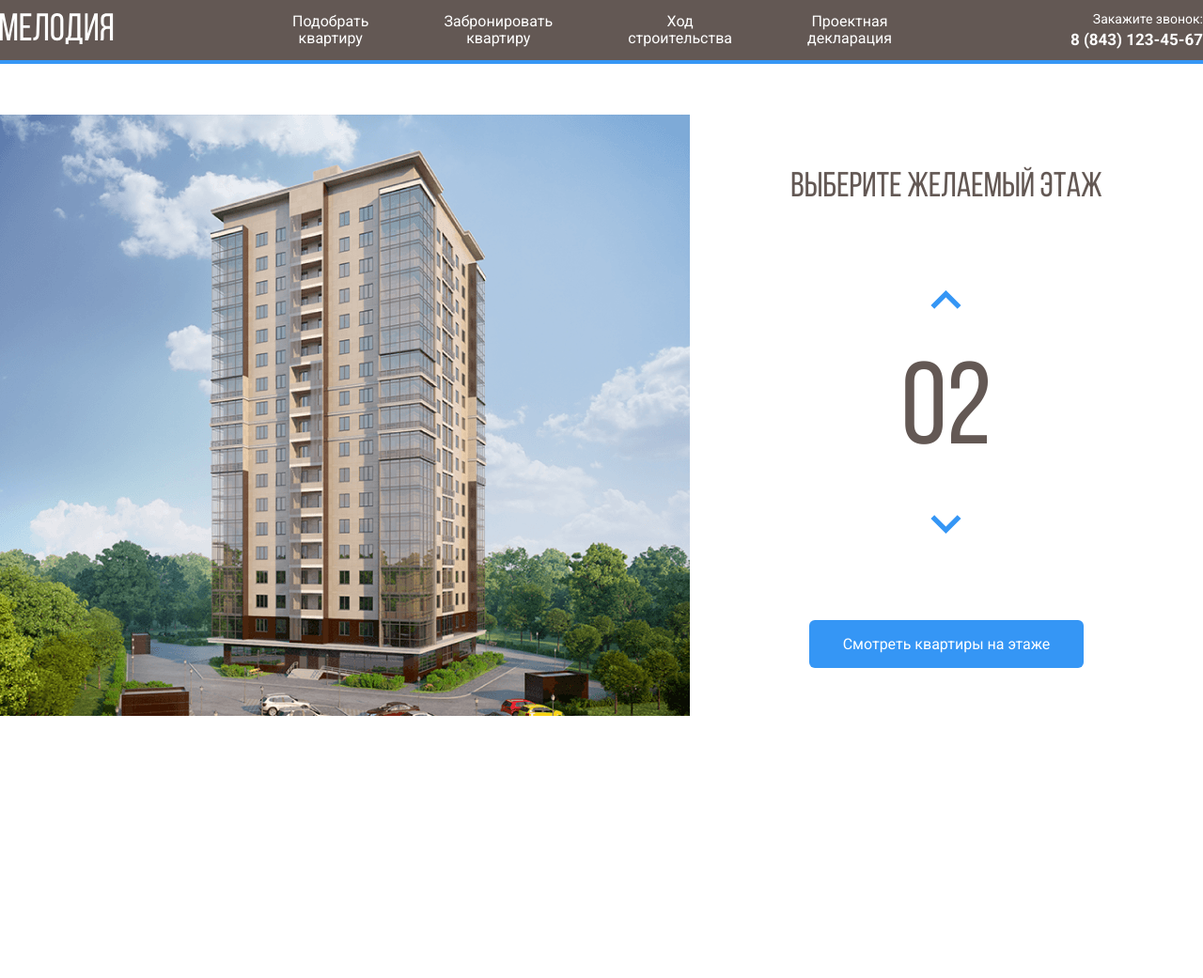
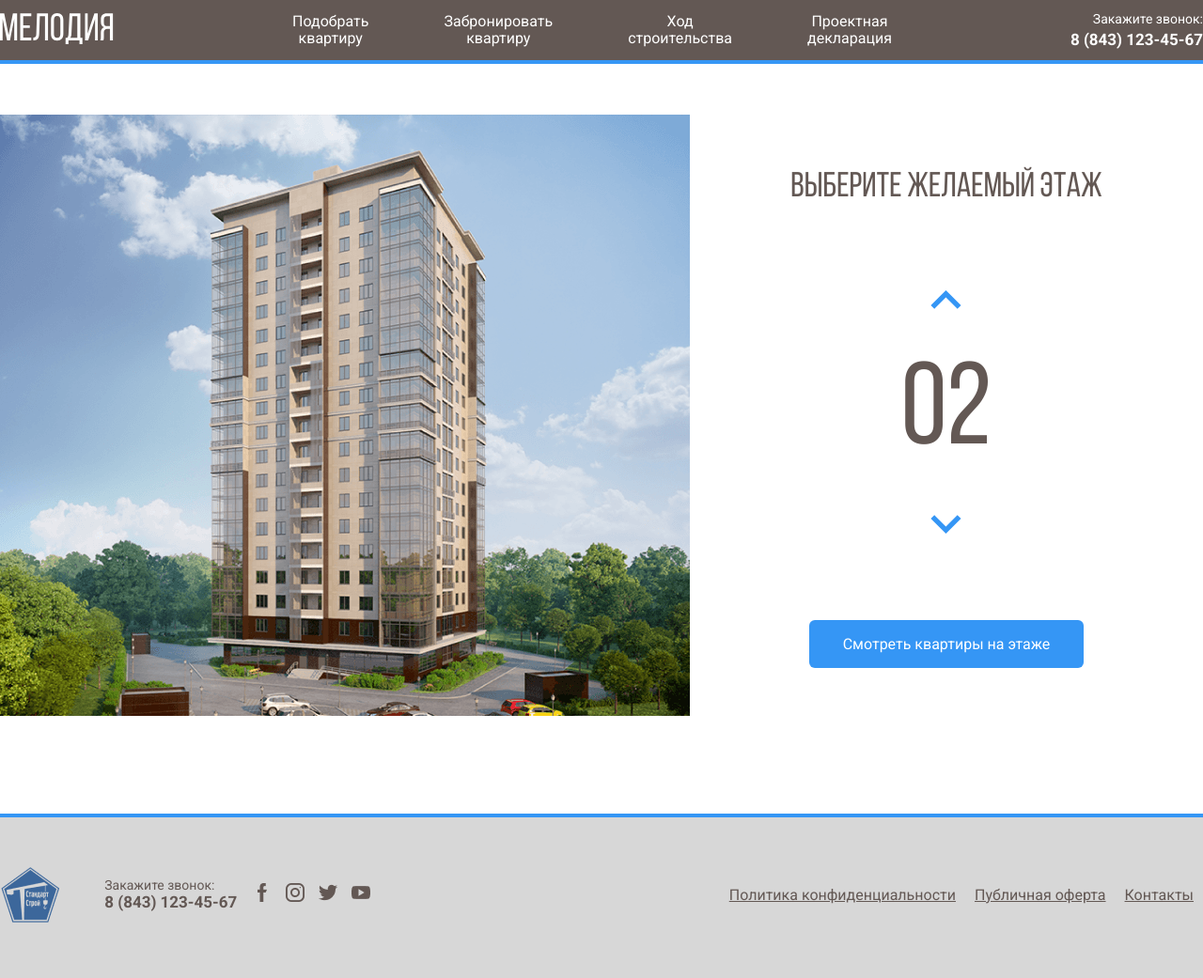
Before and after one commit to mkachalko/Melody, a plain HTML site: page index.html in a window 1280 px wide. Shown: the whole page at 94% size. Before the commit the page ends 800 px from the top, so only its background shows below. Drawn offline with nearby package versions, Linux system fonts and the light colour scheme.

Commit message:
added <footer>

```diff
--- a/css/style.css
+++ b/css/style.css
@@ -60,6 +60,7 @@ body {
 	max-width: 1280px;
     margin: auto;
     padding-top: 54px;
+    padding-bottom: 99px;
     display: flex;
 }
 .main-info {
@@ -120,3 +121,57 @@ path.current-floor {
     padding: 16px 36px;
     cursor: pointer;
 }
+.footer {
+	background-color: #D7D7D7;
+	border-top: 4px solid #3596F5;
+}
+.footer-info {
+	max-width: 1280px;
+    margin: auto;
+    padding-top: 50px;
+    padding-bottom: 56px;
+    display: flex;
+    align-items: center;
+    justify-content: space-between;
+}
+.footer-contacts {
+	padding-left: 37px;
+
+}
+.footer-text {
+color: #635854;
+display: block;
+font-size: 14px;
+line-height: 16px;
+}
+.footer-phone {
+color: #635854;
+font-weight: bold;
+font-size: 17px;
+line-height: 20px;
+text-decoration: none;
+}
+.scl-networks {
+	display: flex;
+}
+.networks-item {
+	padding-left: 7.5px;
+	padding-right: 7.5px;
+}
+.footer-other {
+	display: flex;
+}
+.other {
+	display: flex;
+	list-style: none;
+	padding-left: 355px;
+}
+.other-item {
+	padding-left: 10px;
+	padding-right: 10px;
+}
+.other-link {
+	color: #635854;
+	font-size: 16px;
+    line-height: 19px;
+}
--- a/index.html
+++ b/index.html
@@ -93,5 +93,38 @@
 	<script src="https://code.jquery.com/jquery-3.6.0.min.js" integrity="sha256-/xUj+3OJU5yExlq6GSYGSHk7tPXikynS7ogEvDej/m4=" crossorigin="anonymous">
 	</script>
 	<script src="js/main.js"></script>
+	<footer class="footer">
+		<div class="footer-info">
+			<img src="img/footer-logo.png" alt="Стандарт Строй" class="footer-img">
+			<div class="footer-contacts">
+				<span class="footer-text">Закажите звонок:</span>
+				<a class="footer-phone" href="tel:+78431234567">8 (843) 123-45-67</a>
+			</div>
+				<div class="scl-networks">
+					<a href="#"><img src="img/facebook.png" alt="Facebook" class="networks-item"></a>
+					<a href="#"><img src="img/instagram.png" alt="Instagram" class="networks-item"></a>
+					<a href="#"><img src="img/twitter.png" alt="Twitter" class="networks-item"></a>
+					<a href="#"><img src="img/youtube.png" alt="YouTube" class="networks-item"></a>
+				</div>
+			    <!-- /.scl-networks -->
+			    <div class="footer-other">
+			    	<ul class="other">
+			    		<li class="other-item">
+			    			<a href="#" class="other-link">Политика конфиденциальности</a>
+			    		</li>
+			    		<li class="other-item">
+			    		    <a href="#" class="other-link">Публичная оферта</a>
+			    		</li>
+			    		<li class="other-item">
+			    			<a href="#" class="other-link">Контакты</a>
+			    		</li>
+			    	</ul>
+			    </div>
+			     <!-- /.footer-other -->
+		</div>
+		<!-- /.footer-info -->
+
+	</footer>
+
 </body>
 </html>
```
Also changed, not shown: img/facebook.png (added), img/footer-logo.png (added), img/instagram.png (added), img/twitter.png (added), img/youtube.png (added).
